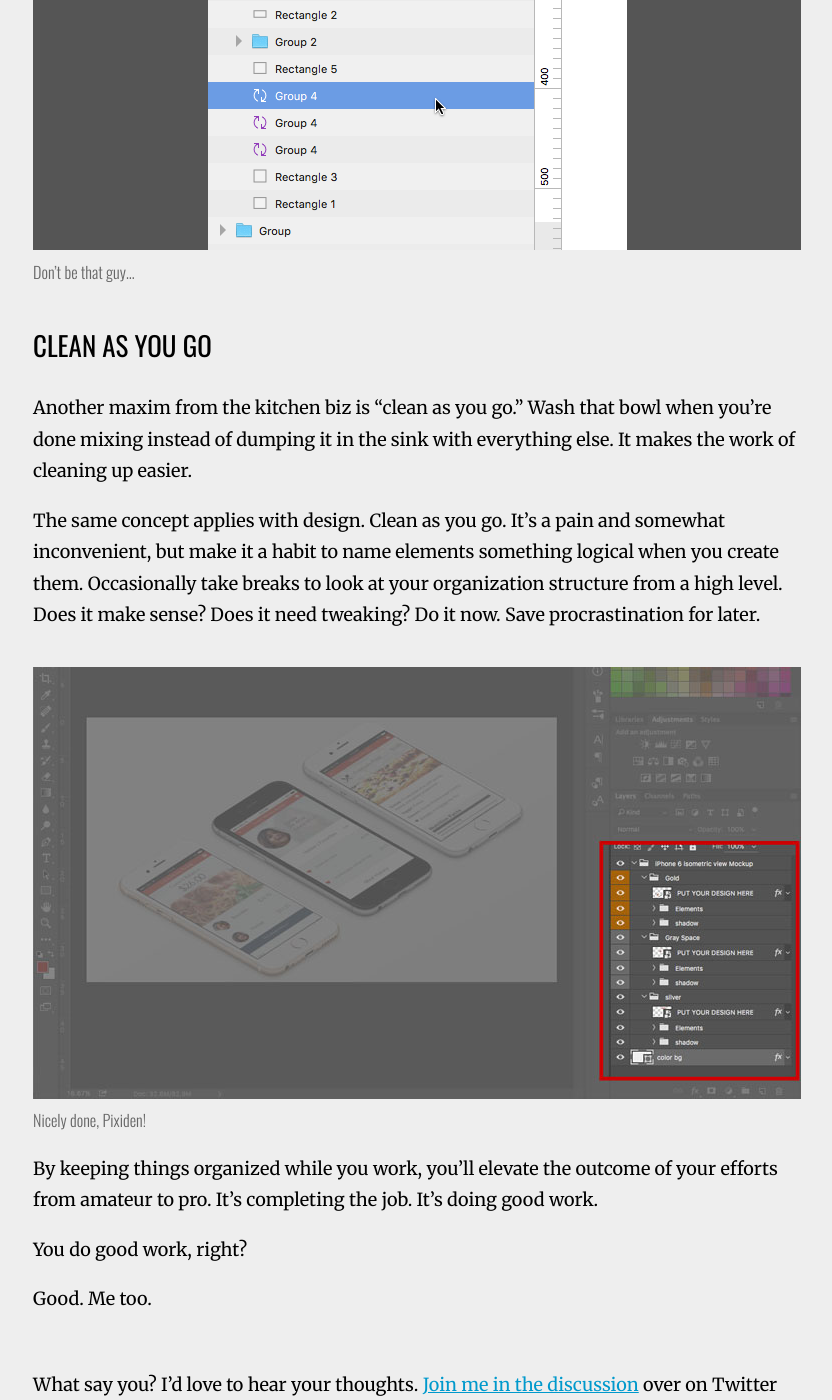
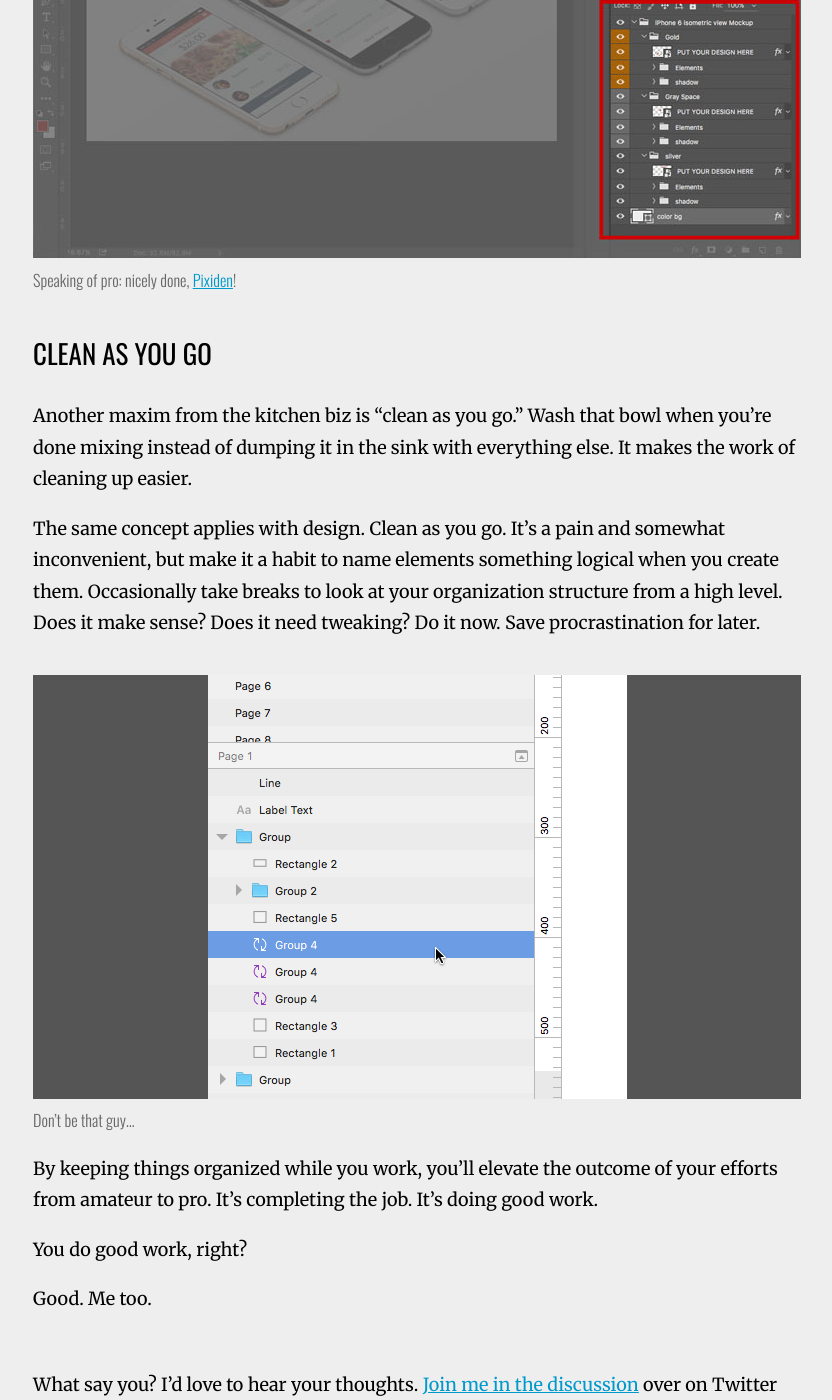
Before and after one commit to drewtodd/drewtodd.github.io, a Jekyll site: the page built from _posts/2016-06-26-organized.md, in a window 1280 px wide and 1400 px high, scrolled down 2210 px. Shown: the whole window, without its empty margins (223-1055 px from the left). Built offline with Jekyll 4.4.1, drawn with Linux system fonts in a browser that asks for light colours; nearby versions of some CDN libraries; comment, search, counter and statistics services are not loaded.

Commit message:
Copy edits

```diff
--- a/_posts/2016-06-26-organized.md
+++ b/_posts/2016-06-26-organized.md
@@ -40,7 +40,7 @@ Hell, that person might be you, months or years from now. Are you going to remem
 
 So, yeah, professional courtesy is a big reason for keeping things organized. But — and I think this is the most important reason to keep you stuff in order — it’s a matter of professional pride. You designed this. It’s got your name on it. Whether others are ever going to look under the hood or not, you wouldn’t half-ass the job would you? Of course you wouldn’t, you’re a pro.
 
-<div class="filler-background"><img src="/img/disorganized-sketch.png" class="floatcenter" /></div><em class="img-caption">Don't be that guy...</em>
+<div class="filler-background"><a href="/img/pixiden-psd.png"><img src="/img/pixiden-psd.jpg" class="floatcenter" /></a></div><em class="img-caption">Speaking of pro: nicely done, <a href="http://pixiden.com/">Pixiden</a>!</em>
 
 ## Clean as you go
 
@@ -48,7 +48,7 @@ Another maxim from the kitchen biz is “clean as you go.” Wash that bowl when
 
 The same concept applies with design. Clean as you go. It’s a pain and somewhat inconvenient, but make it a habit to name elements something logical when you create them. Occasionally take breaks to look at your organization structure from a high level. Does it make sense? Does it need tweaking? Do it now. Save procrastination for later.
 
-<div class="filler-background"><a href="/img/pixiden-psd.png"><img src="/img/pixiden-psd.jpg" class="floatcenter" /></a></div><em class="img-caption">Nicely done, Pixiden!</em>
+<div class="filler-background"><img src="/img/disorganized-sketch.png" class="floatcenter" /></div><em class="img-caption">Don't be that guy...</em>
 
 By keeping things organized while you work, you’ll elevate the outcome of your efforts from amateur to pro. It’s completing the job. It’s doing good work.
 
```
Also changed, not shown: 2 other files.
